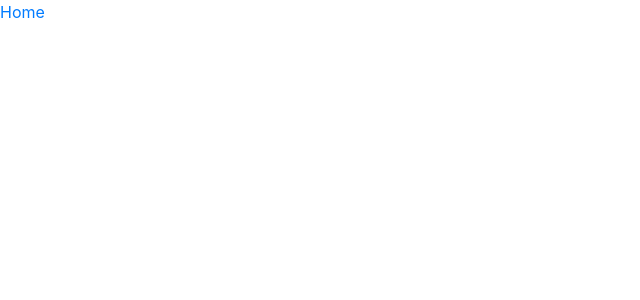
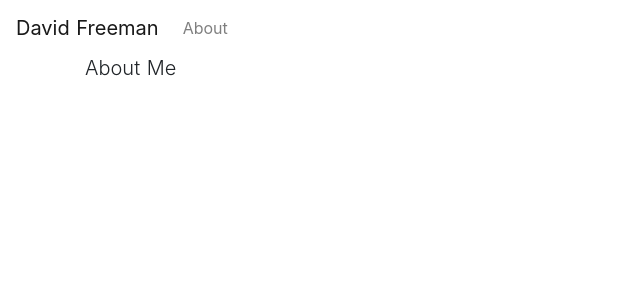
Before and after one commit to davidrfreeman/portfolio, a Nuxt app: page /about in a window 1280 px wide. Shown: the top 300 px of the page, without its empty margins (0-640 px from the left). Built offline with nearby package versions, Linux system fonts and the light colour scheme.

Commit message:
Add navbar and modify about page

```diff
--- a/layouts/default.vue
+++ b/layouts/default.vue
@@ -1,5 +1,6 @@
 <template>
   <div>
+    <navbar/>
     <nuxt/>
   </div>
 </template>
@@ -53,3 +54,12 @@ html {
   background-color: #35495e;
 }
 </style>
+
+<script>
+import navbar from "@/layouts/navbar"
+export default {
+  components: {
+    navbar
+  }
+}
+</script>
--- /dev/null
+++ b/layouts/navbar.vue
@@ -0,0 +1,17 @@
+<template>
+  <b-navbar toggleable="md">
+
+    <b-navbar-toggle target="nav_collapse"/>
+
+    <b-navbar-brand to="/">David Freeman</b-navbar-brand>
+
+    <b-collapse id="nav_collapse" is-nav>
+
+      <b-navbar-nav>
+        <b-nav-item to="/about">About</b-nav-item>
+      </b-navbar-nav>
+    </b-collapse>
+  </b-navbar>
+
+<!-- navbar-1.vue -->
+</template>
--- a/pages/about.vue
+++ b/pages/about.vue
@@ -1,5 +1,11 @@
 <template>
   <div>
-    <nuxt-link to="/">Home</nuxt-link>
+    <div class="container">
+      <div class="row">
+        <div class="col-md">
+          <h2 class="lead">About Me</h2>
+        </div>
+      </div>
+    </div>
   </div>
 </template>
```
